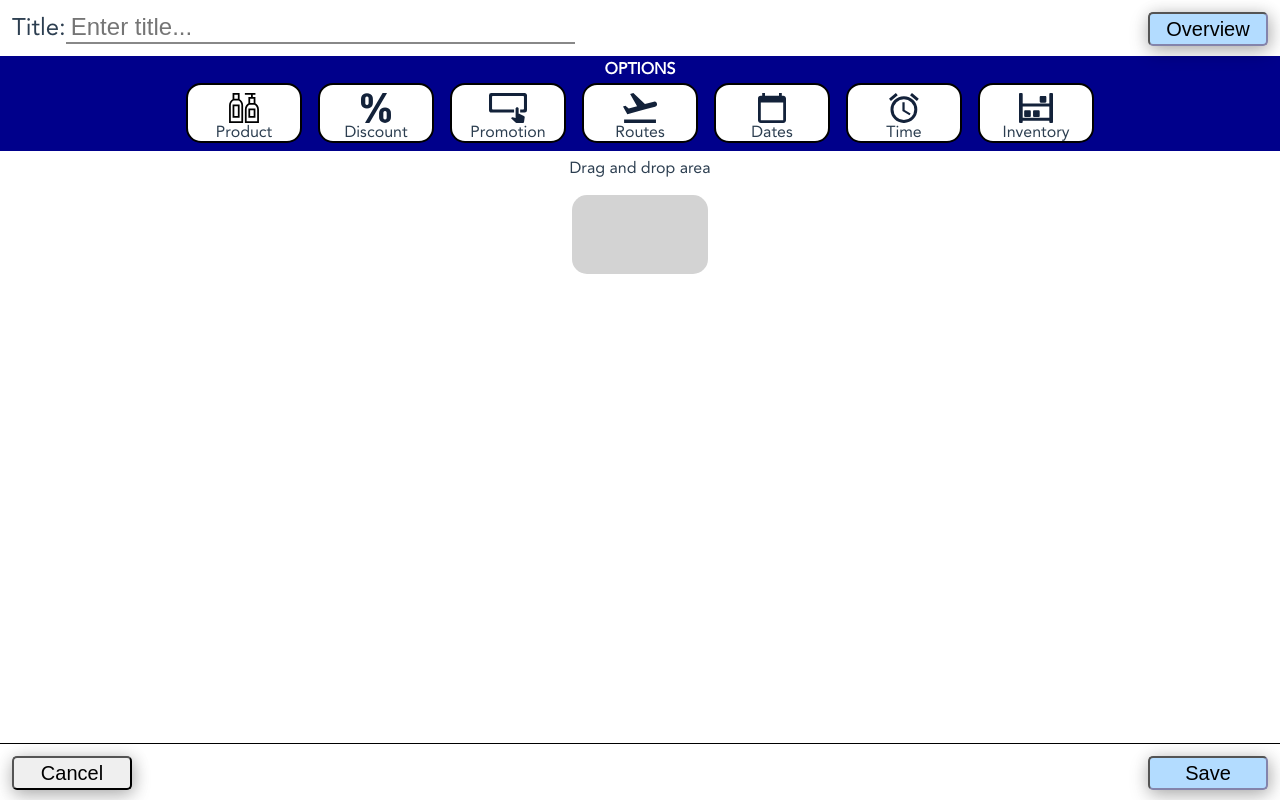
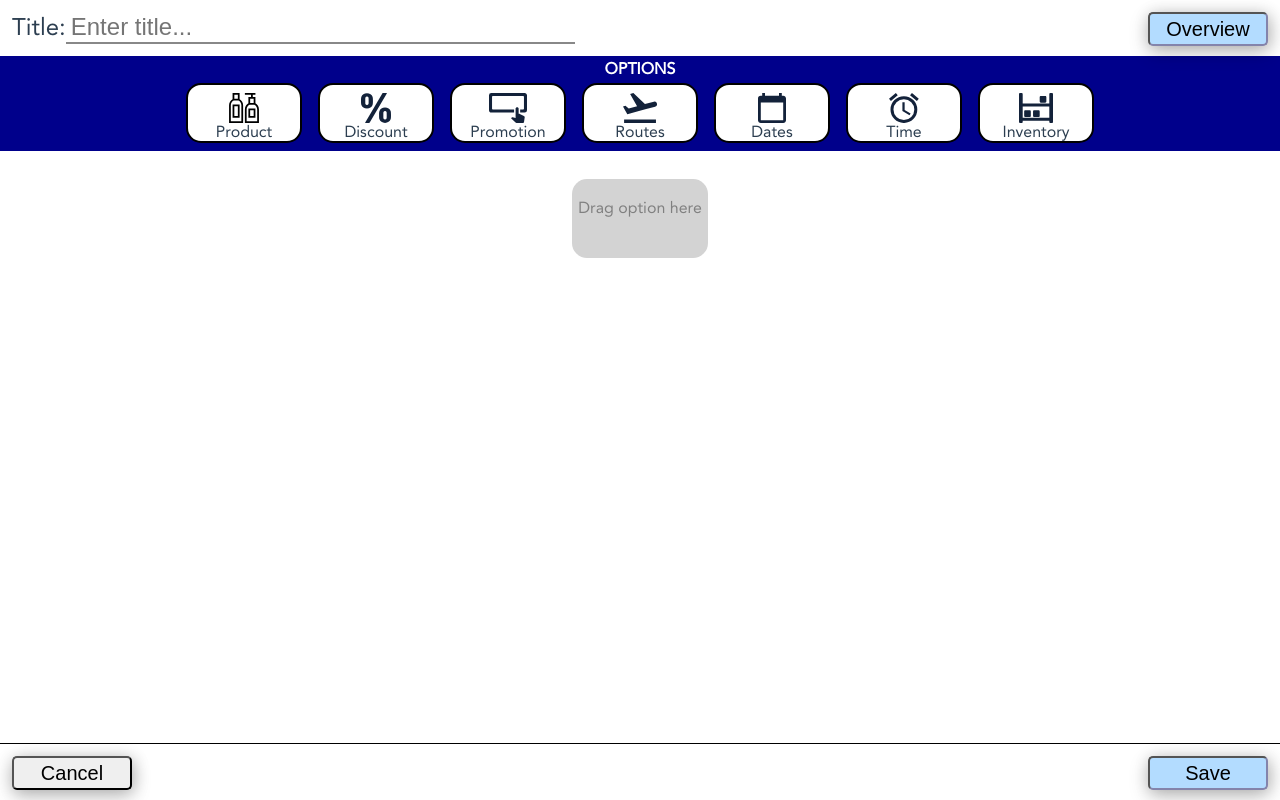
Before and after one commit to AnnieLeonia/marketplace, a Vue app: page / in a window 1280 px wide. Built offline with nearby package versions, Linux system fonts and the light colour scheme.

Commit message:
Add placeholder

```diff
--- a/src/App.vue
+++ b/src/App.vue
@@ -1,8 +1,8 @@
 <template>
   <div id="app">
-    <Menu />
-    <Workspace />
-    <Footer />
+    <Menu/>
+    <Workspace/>
+    <Footer/>
   </div>
 </template>
 
--- a/src/components/Workspace.vue
+++ b/src/components/Workspace.vue
@@ -1,9 +1,10 @@
 <template>
   <main>
-    <p>Drag and drop area</p>
+    <div v-bind:class="[ placeholderVisibility ? 'placeholder' : 'invisible' ]">Drag option here</div>
     <draggable
       class="workspace"
       :options="{group:{ name:'options'},  ghostClass: 'ghostOption', animation: 400}"
+      @add="hello('add')"
     ></draggable>
   </main>
 </template>
@@ -13,6 +14,18 @@ import draggable from "vuedraggable";
 export default {
   components: {
     draggable
+  },
+  data() {
+    return {
+      list: [],
+      placeholderVisibility: true
+    };
+  },
+  methods: {
+    hello: function(word) {
+      this.placeholderVisibility = false;
+      console.log("Logg:", word);
+    }
   }
 };
 </script>
@@ -31,4 +44,14 @@ main {
   background-color: lightgray;
   border-radius: 15px;
 }
+
+.placeholder {
+  color: gray;
+  position: relative;
+  top: 2.5em;
+}
+
+.invisible {
+  visibility: hidden;
+}
 </style>
```
Also changed, not shown: src/components/Menu.vue (+3 -15 lines).
